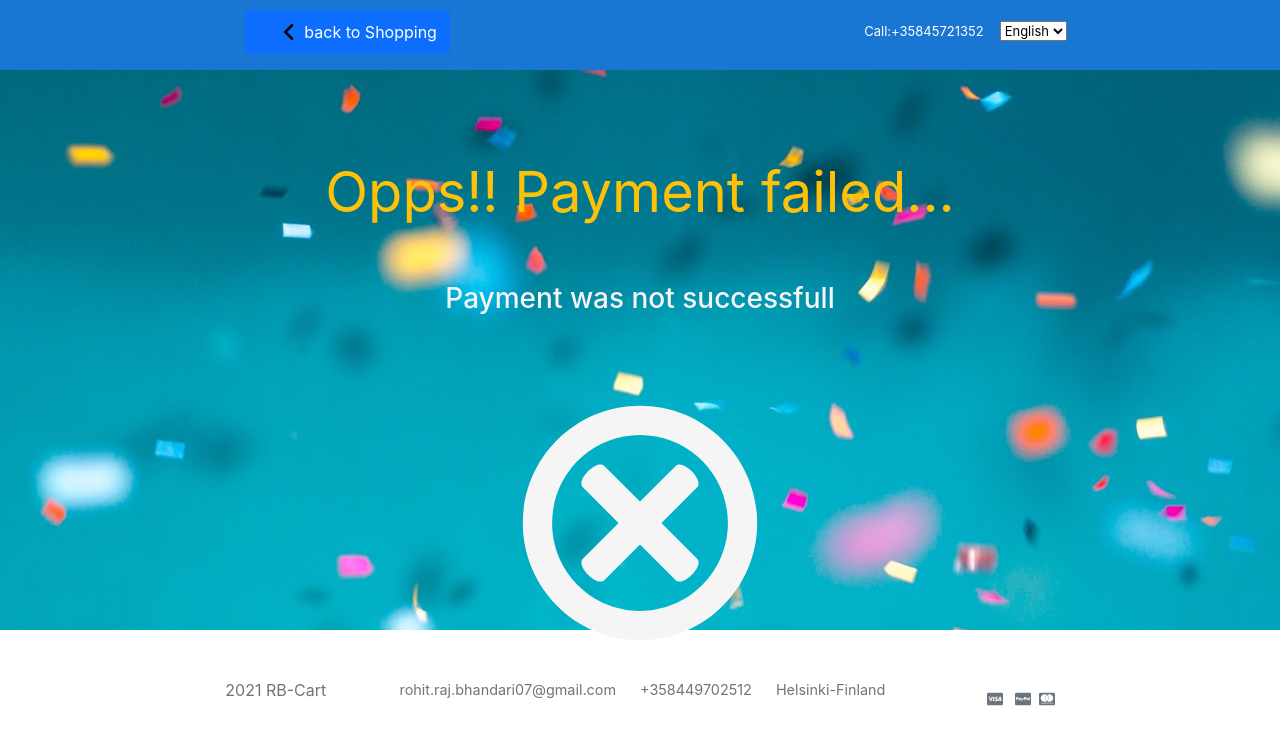
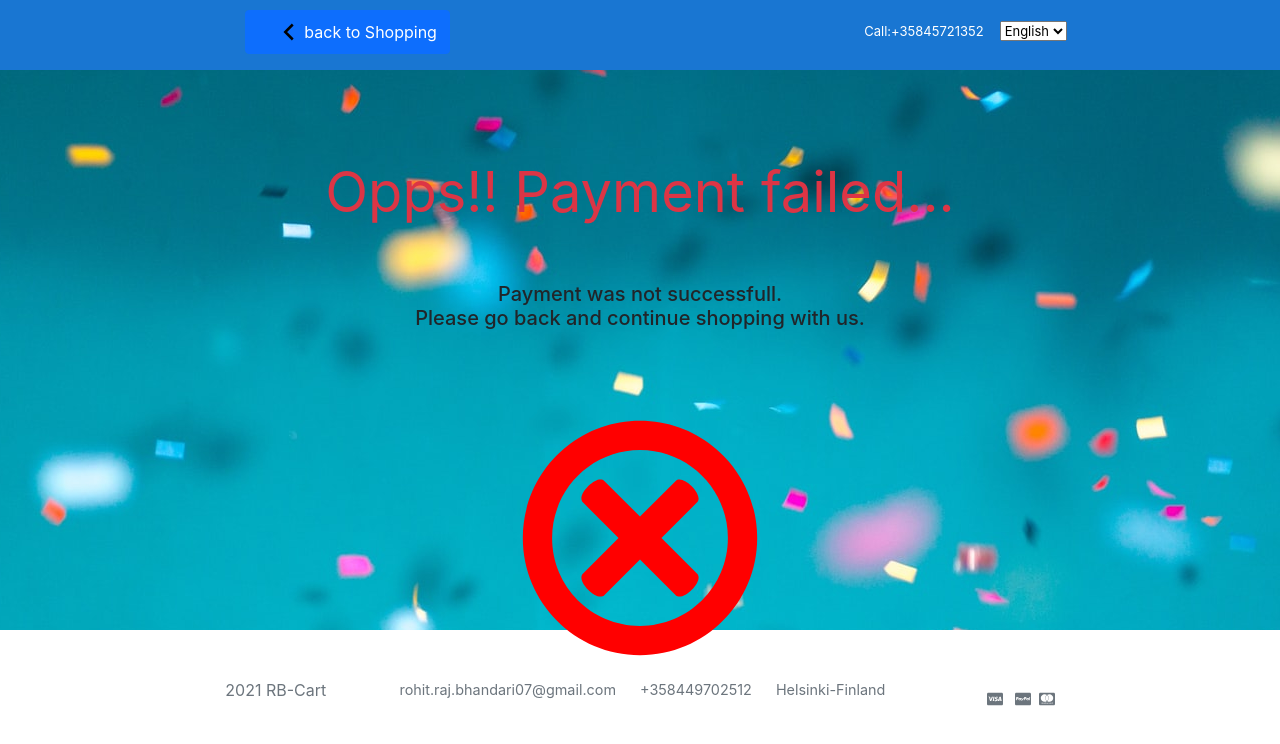
Before and after one commit to rohbdn07/e-commerceApp-React-redux, a React (Create React App) app in the folder e-commerce-website/frontend/: page /cancelled in a window 1280 px wide. Shown: the top 744 px of the page. Built offline with nearby package versions, Linux system fonts and the light colour scheme.

Commit message:
text changes

```diff
--- a/e-commerce-website/frontend/src/Components/CancelPayment/Cancel.js
+++ b/e-commerce-website/frontend/src/Components/CancelPayment/Cancel.js
@@ -10,10 +10,13 @@ const Cancelled = ({ history }) => {
   return (
     <>
       <Topbar shopping={shopping} history={history} />
-      <div className="text-center success">
-        <p className="mb-5 text-warning">Opps!! Payment failed...</p>
-        <h3>Payment was not successfull</h3>
-        <GiCancel style={{ width: "250", color: "whitesmoke" }} size="lg" />
+      <div className="text-center cancel">
+        <p className="mb-5 text-danger">Opps!! Payment failed...</p>
+        <h5 className="text-dark">
+          Payment was not successfull. <br /> Please go back and continue
+          shopping with us.
+        </h5>
+        <GiCancel style={{ width: "250", color: "red" }} size="lg" />
       </div>
       <div className="col-lg-8 col-sm-11 container">
         <FooterEnd />
```
